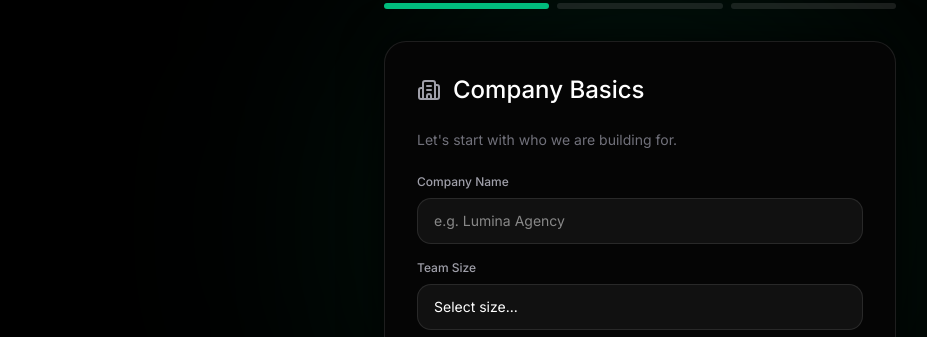
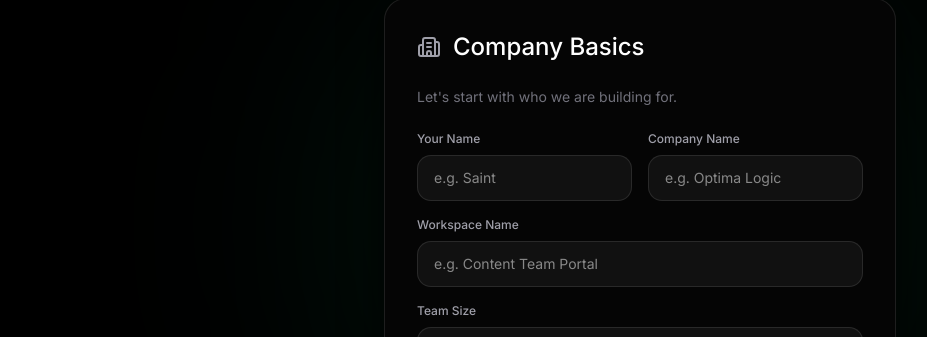
Before and after one commit to mmesomasaint/optima-portals, a Next.js app: page /intake in a window 1280 px wide. Shown: the part 177-514 px from the top of the page, without its empty margins (0-927 px from the left). Built offline with nearby package versions, Linux system fonts and the light colour scheme; no server answers.

Commit message:
Fix: data from back

```diff
--- a/app/dashboard/layout.tsx
+++ b/app/dashboard/layout.tsx
@@ -1,9 +1,8 @@
 import { createClient } from "@/utils/supabase/server";
 import { redirect } from "next/navigation";
 import Link from "next/link";
-import { CreditCard, Settings, LogOut, Workflow, Plus } from "lucide-react";
+import { Workflow, Plus } from "lucide-react";
 import { SidebarNav } from "@/components/mini/SidebarNav";
-import { SignOutButton } from "@/components/mini/SignOutButton";
 import { SidebarBottomNav } from "@/components/mini/SidebarBottomNav";
 
 export default async function DashboardLayout({ children } : { children: React.ReactNode }) {
@@ -14,11 +13,14 @@ export default async function DashboardLayout({ children } : { children: React.R
     redirect("/login");
   }
 
-  const { data: brief, error: briefError } = await supabase
-  .from("operational_briefs")
-  .select("company_name, status")
-  .eq("user_id", user.id)
-  .maybeSingle();
+  // Fetch the MOST RECENT operational brief
+  const { data: latestBrief, error: briefError } = await supabase
+    .from("operational_briefs")
+    .select("company_name, status")
+    .eq("user_id", user.id)
+    .order("created_at", { ascending: false }) // Sort by newest
+    .limit(1) // Only take the top one
+    .maybeSingle();
 
   return (
     <div className="flex h-screen bg-[#000000] font-sans text-white overflow-hidden">
@@ -34,7 +36,7 @@ export default async function DashboardLayout({ children } : { children: React.R
 
         <div className="px-6">
           <p className="text-[10px] font-semibold text-zinc-500 uppercase tracking-widest mb-1.5">Active Workspace</p>
-          <p className="text-sm font-medium text-zinc-200 truncate">{brief?.company_name || "New Agency"}</p>
+          <p className="text-sm font-medium text-zinc-200 truncate">{latestBrief?.company_name || "New Agency"}</p>
 
           {/* THE UPSELL BUTTON */}
           <Link
--- a/app/dashboard/new-brief/page.tsx
+++ b/app/dashboard/new-brief/page.tsx
@@ -12,7 +12,7 @@ export default function NewBriefPage() {
   const [userId, setUserId] = useState<string | null>(null);
 
   const [formData, setFormData] = useState({
-    companyName: '',
+    workspaceName: '',
     teamSize: '',
     currentTools: '',
     primaryBottleneck: '',
@@ -44,7 +44,7 @@ export default function NewBriefPage() {
         .insert([
           {
             user_id: userId,
-            company_name: formData.companyName,
+            workspace_name: formData.workspaceName,
             team_size: formData.teamSize,
             current_tools: formData.currentTools,
             primary_bottleneck: formData.primaryBottleneck,
@@ -91,7 +91,7 @@ export default function NewBriefPage() {
           <div className="space-y-4 border-b border-white/10 pb-6">
             <div>
               <label className="block text-xs font-medium text-zinc-400 mb-2">Workspace Name</label>
-              <input required type="text" value={formData.companyName} onChange={e => setFormData({...formData, companyName: e.target.value})} className="w-full bg-white/5 border border-white/10 rounded-xl px-4 py-3 text-white text-sm focus:outline-none focus:border-emerald-500 transition-colors" placeholder="e.g. Content Team Portal" />
+              <input required type="text" value={formData.workspaceName} onChange={e => setFormData({...formData, workspaceName: e.target.value})} className="w-full bg-white/5 border border-white/10 rounded-xl px-4 py-3 text-white text-sm focus:outline-none focus:border-emerald-500 transition-colors" placeholder="e.g. Content Team Portal" />
             </div>
             <div>
               <label className="block text-xs font-medium text-zinc-400 mb-2">Team Size</label>
@@ -115,7 +115,7 @@ export default function NewBriefPage() {
             </div>
           </div>
 
-          <button type="submit" disabled={isSubmitting || !formData.companyName || !formData.primaryBottleneck} className="w-full mt-8 py-3.5 bg-emerald-500 text-black text-sm font-semibold rounded-xl hover:bg-emerald-400 transition-colors flex items-center justify-center gap-2 disabled:opacity-50">
+          <button type="submit" disabled={isSubmitting || !formData.workspaceName || !formData.primaryBottleneck} className="w-full mt-8 py-3.5 bg-emerald-500 text-black text-sm font-semibold rounded-xl hover:bg-emerald-400 transition-colors flex items-center justify-center gap-2 disabled:opacity-50">
             {isSubmitting ? <Loader2 className="w-4 h-4 animate-spin" /> : 'Launch Engine Build'} <ArrowRight className="w-4 h-4" />
           </button>
 
--- a/app/dashboard/page.tsx
+++ b/app/dashboard/page.tsx
@@ -9,6 +9,7 @@ import { useRouter } from 'next/navigation';
 export default function ClientDashboard() {
   const router = useRouter();
   const supabase = createClient();
+  const [userName, setUserName] = useState<string>('Founder');
   const [isLoading, setIsLoading] = useState(true);
   const [isIgniting, setIsIgniting] = useState(false);
 
@@ -21,6 +22,16 @@ export default function ClientDashboard() {
       try {
         const { data: { session } } = await supabase.auth.getSession();
         if (!session) return;
+
+        // Identify the Agency Owner's Name for the Welcome Message
+        const metadataName = session.user.user_metadata?.full_name || session.user.user_metadata?.name;
+        if (metadataName) {
+          setUserName(metadataName);
+        } else if (session.user.email) {
+          // Fallback: If no name was provided at signup, capitalize the first part of their email
+          const emailName = session.user.email.split('@')[0];
+          setUserName(emailName.charAt(0).toUpperCase() + emailName.slice(1));
+        }
 
         // 1. Fetch ALL Briefs, ordered by newest first
         const { data: briefData } = await supabase
@@ -96,7 +107,7 @@ export default function ClientDashboard() {
       {/* Welcome Header */}
       <div className="mb-10">
         <h1 className="text-3xl md:text-4xl font-medium tracking-tight mb-3 text-white">
-          Welcome back, {latestBrief?.company_name || 'Founder'}.
+          Welcome back, {userName}.
         </h1>
         <p className="text-zinc-400 font-light">Optima Engine Command Center.</p>
       </div>
--- a/app/intake/page.tsx
+++ b/app/intake/page.tsx
@@ -16,7 +16,9 @@ export default function IntakePipeline() {
 
   // The Payload State
   const [formData, setFormData] = useState({
+    founderName: '',
     companyName: '',
+    workspaceName: '',
     teamSize: '',
     currentTools: '',
     primaryBottleneck: '',
@@ -44,13 +46,20 @@ export default function IntakePipeline() {
           email: formData.email,
           password: formData.password,
         });
+
         authData = response.data;
         authError = response.error;
       } else {
         const response = await supabase.auth.signUp({
           email: formData.email,
           password: formData.password,
+          options: {
+            data: {
+              full_name: formData.founderName,
+            }
+          }
         });
+
         authData = response.data;
         authError = response.error;
       }
@@ -65,6 +74,7 @@ export default function IntakePipeline() {
           {
             user_id: authData.user.id,
             company_name: formData.companyName,
+            workspace_name: formData.workspaceName,
             team_size: formData.teamSize,
             current_tools: formData.currentTools,
             primary_bottleneck: formData.primaryBottleneck,
@@ -138,10 +148,22 @@ export default function IntakePipeline() {
                 <p className="text-zinc-500 text-sm mb-6">Let's start with who we are building for.</p>
 
                 <div className="space-y-4">
+                  <div className="grid grid-cols-1 md:grid-cols-2 gap-4">
+                    <div>
+                      <label className="block text-xs font-medium text-zinc-400 mb-2">Your Name</label>
+                      <input required type="text" value={formData.founderName} onChange={e => setFormData({...formData, founderName: e.target.value})} className="w-full bg-white/5 border border-white/10 rounded-xl px-4 py-3 text-white text-sm focus:outline-none focus:border-emerald-500 transition-colors" placeholder="e.g. Saint" />
+                    </div>
+                    <div>
+                      <label className="block text-xs font-medium text-zinc-400 mb-2">Company Name</label>
+                      <input required type="text" value={formData.companyName} onChange={e => setFormData({...formData, companyName: e.target.value})} className="w-full bg-white/5 border border-white/10 rounded-xl px-4 py-3 text-white text-sm focus:outline-none focus:border-emerald-500 transition-colors" placeholder="e.g. Optima Logic" />
+                    </div>
+                  </div>
+
                   <div>
-                    <label className="block text-xs font-medium text-zinc-400 mb-2">Company Name</label>
-                    <input type="text" value={formData.companyName} onChange={e => setFormData({...formData, companyName: e.target.value})} className="w-full bg-white/5 border border-white/10 rounded-xl px-4 py-3 text-white text-sm focus:outline-none focus:border-emerald-500 transition-colors" placeholder="e.g. Lumina Agency" />
+                    <label className="block text-xs font-medium text-zinc-400 mb-2">Workspace Name</label>
+                    <input required type="text" value={formData.workspaceName} onChange={e => setFormData({...formData, workspaceName: e.target.value})} className="w-full bg-white/5 border border-white/10 rounded-xl px-4 py-3 text-white text-sm focus:outline-none focus:border-emerald-500 transition-colors" placeholder="e.g. Content Team Portal" />
                   </div>
+
                   <div>
                     <label className="block text-xs font-medium text-zinc-400 mb-2">Team Size</label>
                     <select value={formData.teamSize} onChange={e => setFormData({...formData, teamSize: e.target.value})} className="w-full bg-white/5 border border-white/10 rounded-xl px-4 py-3 text-white text-sm focus:outline-none focus:border-emerald-500 transition-colors appearance-none">
@@ -153,7 +175,7 @@ export default function IntakePipeline() {
                   </div>
                 </div>
 
-                <button onClick={handleNext} disabled={!formData.companyName} className="w-full mt-8 py-3.5 bg-white text-black text-sm font-semibold rounded-xl hover:bg-zinc-200 transition-colors flex items-center justify-center gap-2 disabled:opacity-50">
+                <button onClick={handleNext} disabled={!formData.companyName || !formData.founderName || !formData.workspaceName || !formData.teamSize} className="w-full mt-8 py-3.5 bg-white text-black text-sm font-semibold rounded-xl hover:bg-zinc-200 transition-colors flex items-center justify-center gap-2 disabled:opacity-50">
                   Next Step <ArrowRight className="w-4 h-4" />
                 </button>
               </motion.div>
```
